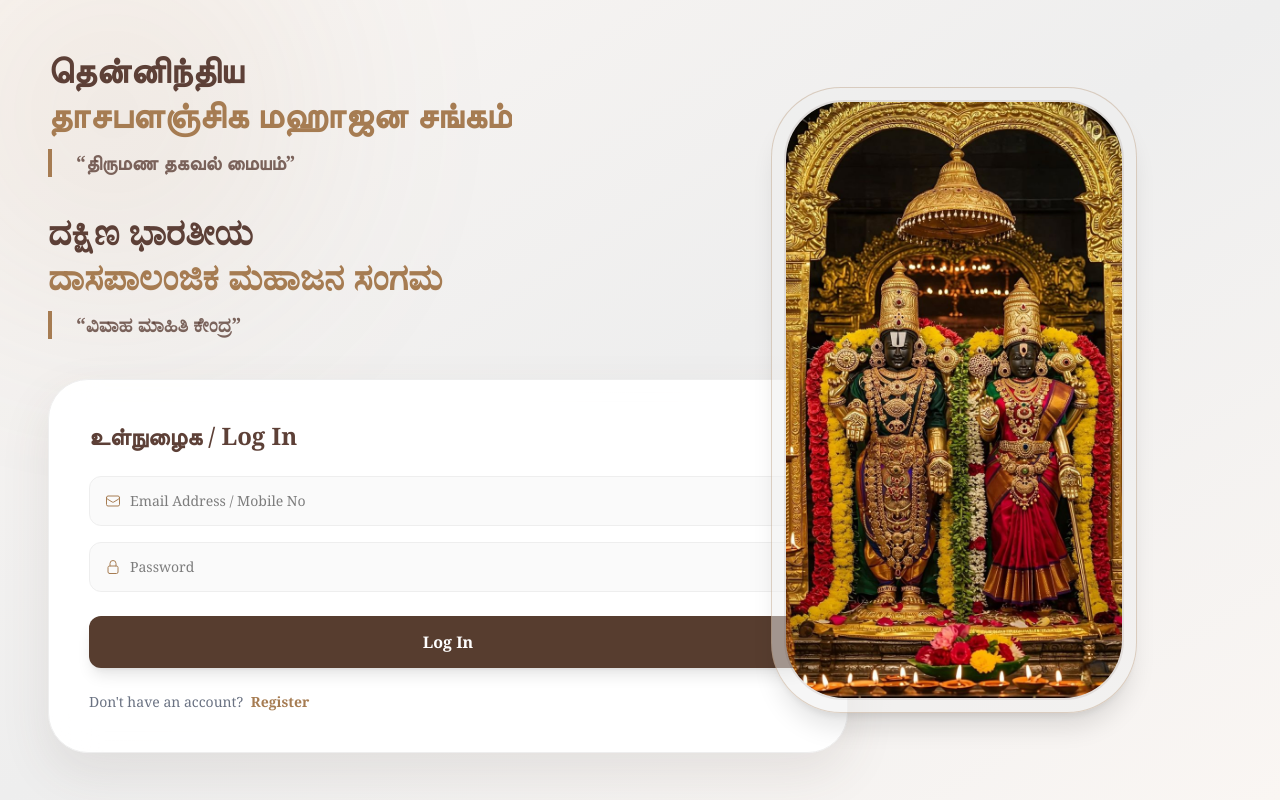
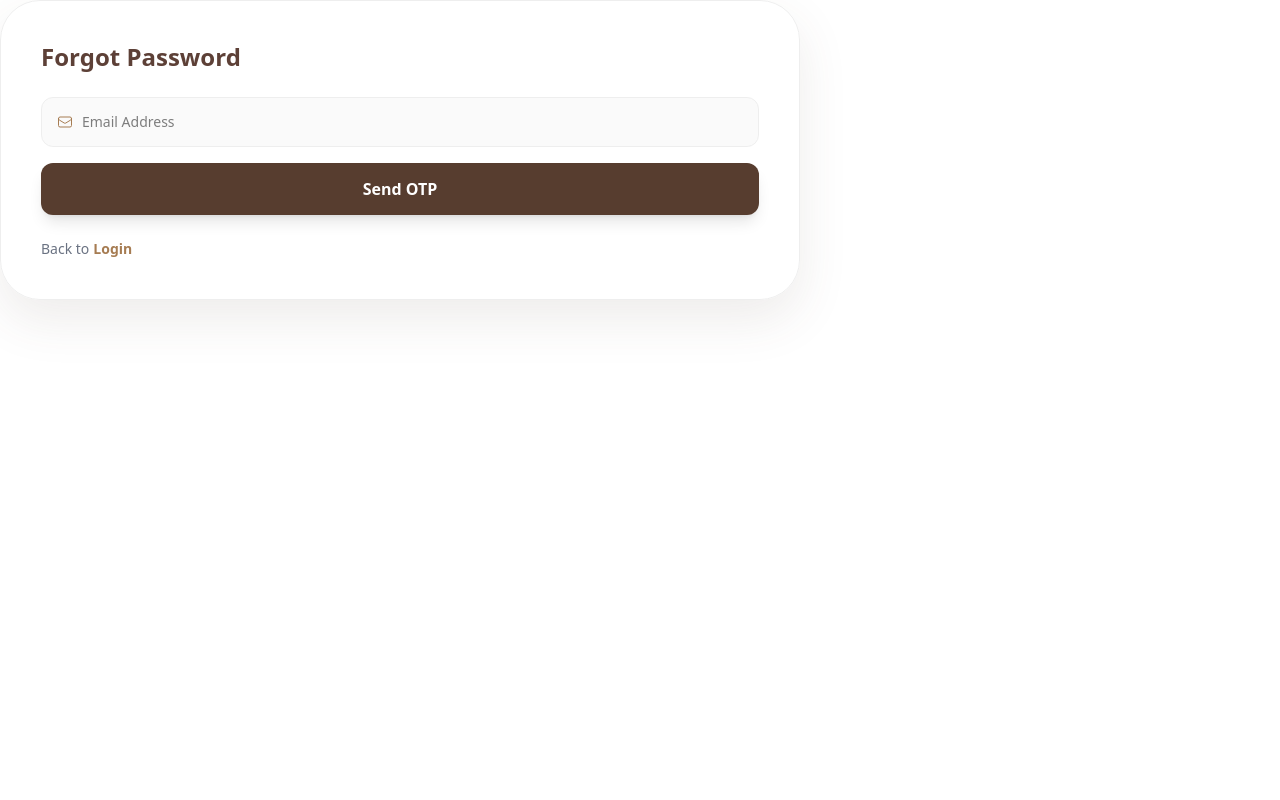
Before and after one commit to roacstech/Matrimony_frontend, a React app: page /forget in a window 1280 px wide. Before the commit this address led to /. Built offline with nearby package versions, Linux system fonts and the light colour scheme; the HTML template or start-up script is replaced by a standard one.

Commit message:
ForgotPassword

```diff
--- /dev/null
+++ b/src/pages/Forgetpassword.jsx
@@ -0,0 +1,234 @@
+import React, { useState } from "react";
+import { useNavigate } from "react-router-dom";
+
+import {
+  EnvelopeIcon,
+  KeyIcon,
+  LockClosedIcon,
+} from "@heroicons/react/24/outline";
+import toast from "react-hot-toast";
+import {
+  sendOtp,
+  verifyOtp,
+  resetPassword,
+} from "../services/authService";
+
+const ForgotPassword = ({ onNavigate }) => {
+    const navigate = useNavigate();
+  const [step, setStep] = useState(1);
+
+  const [email, setEmail] = useState("");
+  const [otp, setOtp] = useState("");
+  const [newPassword, setNewPassword] = useState("");
+  const [confirmPassword, setConfirmPassword] = useState("");
+
+  const [loading, setLoading] = useState(false);
+
+  /* ================= SEND OTP ================= */
+  const handleSendOtp = async (e) => {
+    e.preventDefault();
+    if (!email.trim()) return toast.error("Email required");
+
+    setLoading(true);
+    try {
+      const res = await sendOtp({ email });
+      toast.success(res.data.message || "OTP sent");
+      setStep(2);
+    } catch (err) {
+      toast.error(err.response?.data?.message || "Failed to send OTP");
+    } finally {
+      setLoading(false);
+    }
+  };
+
+  /* ================= VERIFY OTP ================= */
+  const handleVerifyOtp = async (e) => {
+    e.preventDefault();
+    if (!otp.trim()) return toast.error("OTP required");
+
+    setLoading(true);
+    try {
+      const res = await verifyOtp({ email, otp });
+      toast.success(res.data.message || "OTP verified");
+      setStep(3);
+    } catch (err) {
+      toast.error(err.response?.data?.message || "Invalid OTP");
+    } finally {
+      setLoading(false);
+    }
+  };
+
+  /* ================= RESET PASSWORD ================= */
+  const handleResetPassword = async (e) => {
+    e.preventDefault();
+
+    if (!newPassword || !confirmPassword)
+      return toast.error("All fields required");
+
+    if (newPassword !== confirmPassword)
+      return toast.error("Passwords do not match");
+
+    setLoading(true);
+    try {
+      const res = await resetPassword({
+        email,
+        newPassword,
+      });
+      onNavigate(); // ✅ Navigate first
+
+    toast.success(res.data.message || "Password reset successful", {
+  duration: 2000,
+});
+
+setTimeout(() => {
+  onNavigate();
+}, 1200);
+    } catch (err) {
+      toast.error(err.response?.data?.message || "Reset failed");
+    } finally {
+      setLoading(false);
+    }
+  };
+
+  return (
+    <div
+      className="w-full sm:w-[90%] md:w-[70%] lg:w-[800px]
+      bg-white/95 backdrop-blur-xl
+      rounded-[30px] md:rounded-[40px]
+      p-8 md:p-10
+      shadow-[0_20px_50px_rgba(93,64,55,0.1)]
+      border border-[#EEEEEE]
+      transition-all duration-300"
+    >
+      {/* TITLE */}
+      <div className="mb-6">
+        <p className="font-bold text-xl md:text-2xl text-[#5D4037]">
+          Forgot Password
+        </p>
+      </div>
+
+      {/* STEP 1: EMAIL */}
+      {step === 1 && (
+        <form className="space-y-4" onSubmit={handleSendOtp}>
+          <div className="group relative">
+            <EnvelopeIcon className="absolute left-4 top-1/2 -translate-y-1/2 w-4 h-4 text-[#A67C52]" />
+            <input
+              type="email"
+              placeholder="Email Address"
+              value={email}
+              onChange={(e) => setEmail(e.target.value)}
+              className="w-full pl-10 pr-4 py-3.5
+              bg-[#EEEEEE]/30 border border-[#EEEEEE]
+              rounded-xl focus:bg-white
+              focus:border-[#5D4037] focus:outline-none
+              transition-all text-sm"
+              required
+            />
+          </div>
+
+          <button
+            type="submit"
+            disabled={loading}
+            className={`w-full bg-[#573D2F] text-white py-3.5 rounded-xl font-bold
+            shadow-lg hover:bg-[#5D4037] transition-all
+            ${loading ? "opacity-50 cursor-not-allowed" : ""}`}
+          >
+            {loading ? "Sending OTP..." : "Send OTP"}
+          </button>
+        </form>
+      )}
+
+      {/* STEP 2: OTP */}
+      {step === 2 && (
+        <form className="space-y-4" onSubmit={handleVerifyOtp}>
+          <div className="group relative">
+            <KeyIcon className="absolute left-4 top-1/2 -translate-y-1/2 w-4 h-4 text-[#A67C52]" />
+            <input
+              type="text"
+              placeholder="Enter 6-digit OTP"
+              value={otp}
+              onChange={(e) => setOtp(e.target.value)}
+              className="w-full pl-10 pr-4 py-3.5
+              bg-[#EEEEEE]/30 border border-[#EEEEEE]
+              rounded-xl focus:bg-white
+              focus:border-[#5D4037] focus:outline-none
+              transition-all text-sm"
+              required
+            />
+          </div>
+
+          <button
+            type="submit"
+            disabled={loading}
+            className={`w-full bg-[#573D2F] text-white py-3.5 rounded-xl font-bold
+            shadow-lg hover:bg-[#5D4037] transition-all
+            ${loading ? "opacity-50 cursor-not-allowed" : ""}`}
+          >
+            {loading ? "Verifying..." : "Verify OTP"}
+          </button>
+        </form>
+      )}
+
+      {/* STEP 3: RESET PASSWORD */}
+      {step === 3 && (
+        <form className="space-y-4" onSubmit={handleResetPassword}>
+          <div className="group relative">
+            <LockClosedIcon className="absolute left-4 top-1/2 -translate-y-1/2 w-4 h-4 text-[#A67C52]" />
+            <input
+              type="password"
+              placeholder="New Password"
+              value={newPassword}
+              onChange={(e) => setNewPassword(e.target.value)}
+              className="w-full pl-10 pr-4 py-3.5
+              bg-[#EEEEEE]/30 border border-[#EEEEEE]
+              rounded-xl focus:bg-white
+              focus:border-[#5D4037] focus:outline-none
+              transition-all text-sm"
+              required
+            />
+          </div>
+
+          <div className="group relative">
+            <LockClosedIcon className="absolute left-4 top-1/2 -translate-y-1/2 w-4 h-4 text-[#A67C52]" />
+            <input
+              type="password"
+              placeholder="Confirm Password"
+              value={confirmPassword}
+              onChange={(e) => setConfirmPassword(e.target.value)}
+              className="w-full pl-10 pr-4 py-3.5
+              bg-[#EEEEEE]/30 border border-[#EEEEEE]
+              rounded-xl focus:bg-white
+              focus:border-[#5D4037] focus:outline-none
+              transition-all text-sm"
+              required
+            />
+          </div>
+
+          <button
+            type="submit"
+            disabled={loading}
+            className={`w-full bg-[#573D2F] text-white py-3.5 rounded-xl font-bold
+            shadow-lg hover:bg-[#5D4037] transition-all
+            ${loading ? "opacity-50 cursor-not-allowed" : ""}`}
+          >
+            {loading ? "Resetting..." : "Reset Password"}
+          </button>
+        </form>
+      )}
+
+      {/* BACK TO LOGIN */}
+      <p className="text-sm text-gray-500 mt-6 font-medium">
+        Back to
+     <button
+  type="button"
+  onClick={onNavigate}
+  className="text-[#A67C52] font-bold hover:text-[#5D4037] hover:underline ml-1"
+>
+  Login
+</button>
+      </p>
+    </div>
+  );
+};
+
+export default ForgotPassword;
--- a/src/pages/Home.jsx
+++ b/src/pages/Home.jsx
@@ -1,6 +1,7 @@
 import React, { useState } from "react";
-import Login from "./Login";       // adjust path if needed
+import Login from "./Login"; // adjust path if needed
 import Register from "./Register"; // adjust path if needed
+import ForgotPassword from "../pages/Forgetpassword"; // adjust path if needed
 import BrideGroom from "../assets/perumal.jpg";
 
 const Home = () => {
@@ -13,7 +14,6 @@ const Home = () => {
       <div className="absolute -top-20 -left-20 w-96 h-96 bg-[#A67C52] opacity-10 rounded-full blur-[120px]" />
 
       <div className="relative z-10 min-h-screen flex flex-col lg:flex-row items-center lg:items-center justify-center px-5 sm:px-8 md:px-10 lg:px-12 py-8 lg:py-0 max-w-[1440px] mx-auto gap-10 lg:gap-12">
-
         {/* LEFT: Title + Form */}
         <div className="w-full lg:w-[50%] flex flex-col items-center lg:items-start justify-center space-y-8 lg:space-y-10 text-center lg:text-left">
           <div className="space-y-6 md:space-y-8 overflow-hidden">
@@ -58,10 +58,21 @@ const Home = () => {
 
           {/* Form - limited width on all screens */}
         <div className="w-full max-w-md lg:max-w-[420px] xl:max-w-[480px]">
-            {view === "login" ? (
-              <Login onNavigate={() => setView("register")} />
-            ) : (
+      {view === "login" && (
+        <Login
+          onNavigate={(target) => {
+            if (target === "forgot") setView("forgot");
+            else setView("register");
+          }}
+        />
+      )}
+
+      {view === "register" && (
         <Register onNavigate={() => setView("login")} />
+      )}
+
+      {view === "forgot" && (
+        <ForgotPassword onNavigate={() => setView("login")} />
       )}
     </div>
         </div>
@@ -77,8 +88,6 @@ const Home = () => {
             />
           </div>
         </div>
-
-
       </div>
     </div>
   );
--- a/src/pages/Login.jsx
+++ b/src/pages/Login.jsx
@@ -3,6 +3,7 @@ import { EnvelopeIcon, LockClosedIcon } from '@heroicons/react/24/outline';
 import { useAuthForm } from '../Data/LoginRegister';   // adjust path if needed
 
 const Login = ({ onNavigate }) => {
+
   const { formData, handleChange, handleLoginSubmit } = useAuthForm();
   const [loading, setLoading] = useState(false);
 
@@ -52,7 +53,13 @@ const Login = ({ onNavigate }) => {
             required
           />
         </div>
-
+<button
+  type="button"
+  onClick={() => onNavigate("forgot")}
+  className="hover:text-[#5D4037] hover:underline"
+>
+  Forgot Password?
+</button>
         {/* Submit Button */}
         <button
           type="submit"
@@ -73,6 +80,7 @@ const Login = ({ onNavigate }) => {
           Register
         </button>
       </p>
+
     </div>
   );
 };
--- a/src/routes/LoginRoutes.jsx
+++ b/src/routes/LoginRoutes.jsx
@@ -3,6 +3,7 @@ import { Routes, Route, Navigate } from "react-router-dom";
 import Home from "../pages/Home";
 import Register from "../pages/Register";
 import MatrimonyForm from "../form/MatrimonyForm";
+import Forgetpassword from "../pages/Forgetpassword";
 
 const LoginRoutes = () => {
   console.log("✅ LoginRoutes mounted");
@@ -11,6 +12,8 @@ const LoginRoutes = () => {
       <Route index element={<Home />} />
       <Route path="/register" element={<Register />} />
       <Route path="/form" element={<MatrimonyForm />} />
+      <Route path="/forget" element={<Forgetpassword />} />
+
 
       {/* fallback only for LOGIN scope */}
        <Route path="*" element={<Navigate to="/" />} />
--- a/src/services/authService.js
+++ b/src/services/authService.js
@@ -12,3 +12,18 @@ export const registerUser = (data) => {
 export const loginUser = (data) => {
   return axiosInstance.post("auth/login", data);
 };
+
+
+/* ================= FORGOT PASSWORD ================= */
+
+export const sendOtp = (data) => {
+  return axiosInstance.post("/auth/forgot-password", data);
+};
+
+export const verifyOtp = (data) => {
+  return axiosInstance.post("/auth/verify-otp", data);
+};
+
+export const resetPassword = (data) => {
+  return axiosInstance.post("/auth/reset-password", data);
+};
```
Lines whose indentation alone changed are shown as unchanged.
